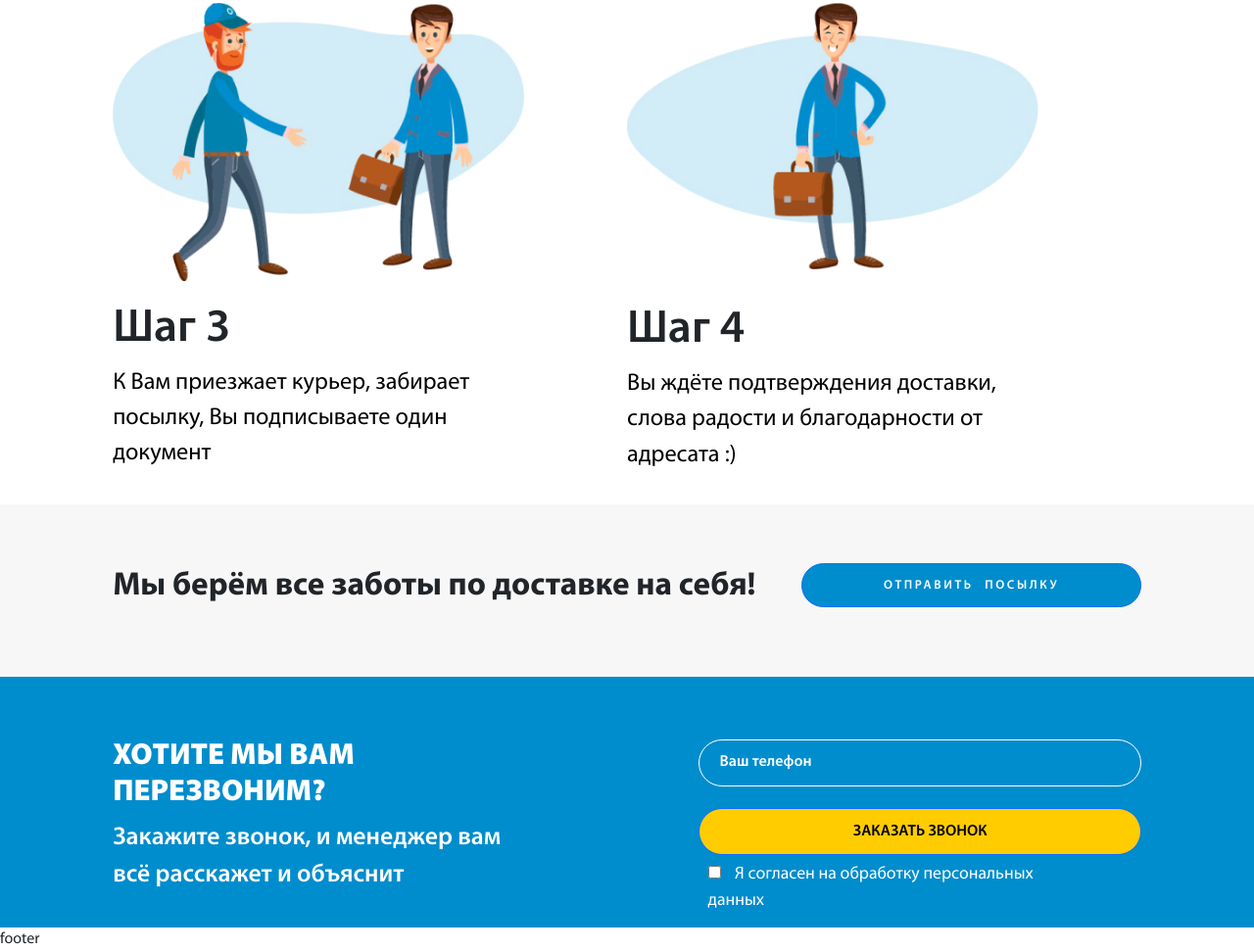
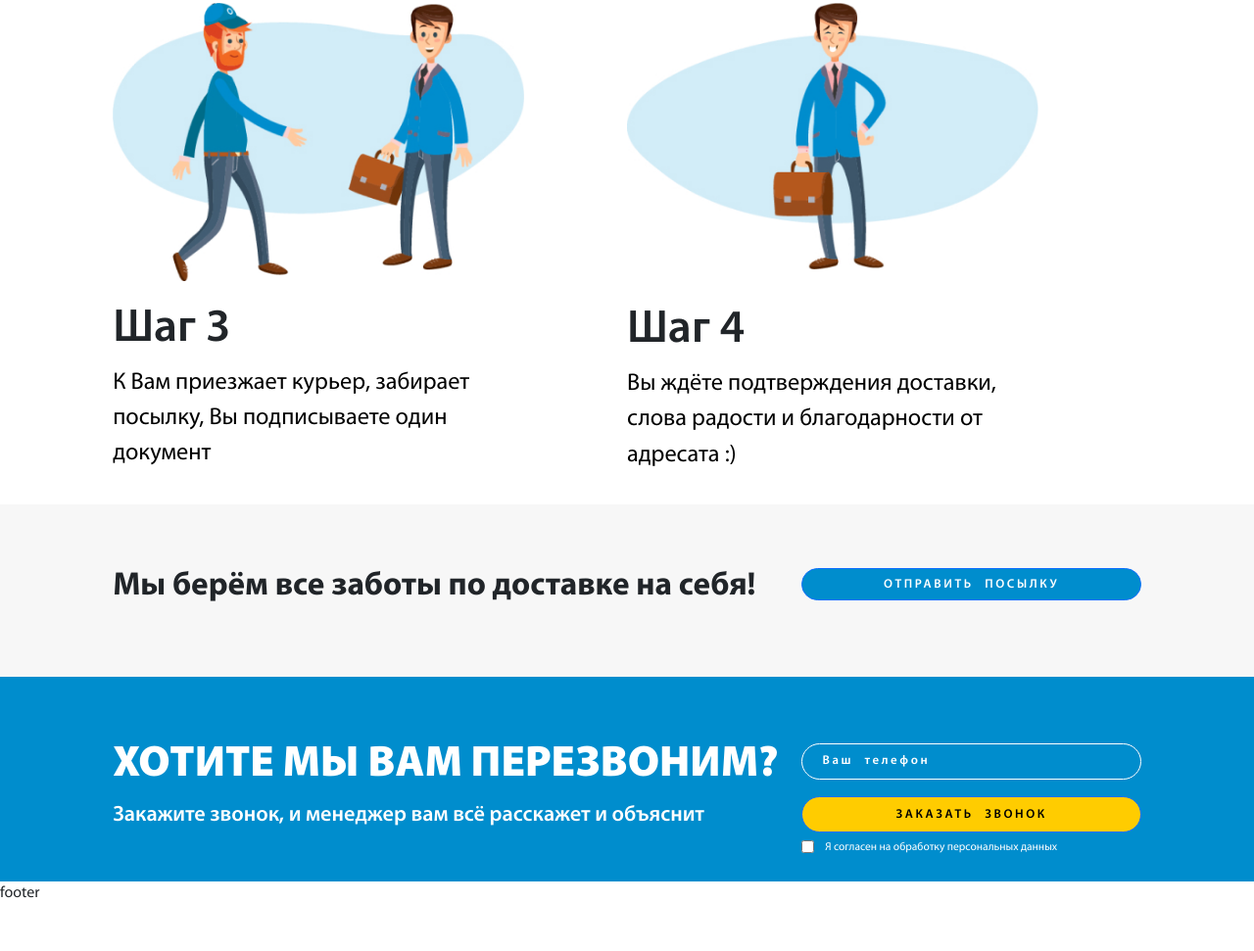
Before and after one commit to nikita1984/sendiIt, a website: page index.html in a window 1280 px wide. Shown: the part 1502-2473 px from the top of the page at 98% size. After the commit the page ends 2426 px from the top, so only its background shows below. Drawn offline with nearby package versions, Linux system fonts and the light colour scheme.

Commit message:
callback-section for desc have completed

```diff
--- a/sass/_after-main.sass
+++ b/sass/_after-main.sass
@@ -55,10 +55,8 @@
         margin-top: 1.5%
     @media screen and (min-width: 1024px)
         width: 33%
-        margin-top: -0.4%
+        margin-top: 0.1vw
         height: 0%
-        @include desctopButtonText
-
 
 .callBack
     @include containerHorisontalPadding
@@ -67,18 +65,21 @@
     @media screen and (min-width: 768px)
         display: flex
         justify-content: space-between
+    @media screen and (min-width: 768px)
+        padding-bottom: 2%
 .callBack__textBlock
     margin-top: 5%
     @media screen and (min-width: 768px)
         width: 40%
         margin-top: inherit
+    @media screen and (min-width: 1024px)
+        width: 65%
 .callBack__titel
     color: $textAlternativeColor
     @media screen and (min-width: 768px)
-        font-size: 192%
-.callBack__form
-    @media screen and (min-width: 768px)
-        width: 43%
+        font-size: 3.6vw
+    @media screen and (min-width: 1024px)
+        font-size: 3.47vw
 .callBack__text
     margin-top: 5%
     color: $textAlternativeColor
@@ -87,6 +88,14 @@
     @media screen and (min-width: 768px)
         font-size: 2vw
         margin-top: inherit
+    @media screen and (min-width: 1024px)
+        font-size: 1.73vw
+.callBack__form
+    @media screen and (min-width: 768px)
+        width: 43%
+    @media screen and (min-width: 1024px)
+        width: 33%
+        margin-top: 0.3vw
 .callBack__input
     color: $textAlternativeColor
     border-color: $textAlternativeColor
@@ -94,12 +103,14 @@
         color: white
     @media screen and (min-width: 768px)
         width: 100%
+        height: 32%
 .callBack__btn
     margin-top: 5%
     background: #FFCC00
     color: $textColor
     @media screen and (min-width: 768px)
         width: 100%
+        height: 32%
 .callBack__checkboxLabel
     width: 80%
     color: white
@@ -109,6 +120,13 @@
     margin-bottom: 3%
     @media screen and (min-width: 768px)
         font-size: 1.39vw
+        margin-left: inherit
+    @media screen and (min-width: 768px)
+        font-size: 0.9vw
+        vertical-align: baseline
 .callBack__checkboxInput
     margin-top: 3%
     margin-right: 3%
+    vertical-align: sub
+    @media screen and (min-width: 376px) and (max-width: 767px)
+        vertical-align: baseline
--- a/sass/_global.sass
+++ b/sass/_global.sass
@@ -58,6 +58,8 @@ p
         background-color: $mainColorTwo
     &:hover
         background-color: $mainColor
+    @media screen and (min-width: 1024px)
+      @include desctopButtonText
 
 
 .input-global
--- a/sass/_header.sass
+++ b/sass/_header.sass
@@ -71,7 +71,6 @@
     @media screen and (min-width: 1024px)
         width: 47%
         margin-top: 4%
-        @include desctopButtonText
 
 .logo
     width: 30vw
--- a/sass/_main.sass
+++ b/sass/_main.sass
@@ -78,7 +78,6 @@ main
         margin-top: 1%
     @media screen and (min-width: 1024px)
         width: 82%
-        @include desctopButtonText
 
 .main__textBlock
     margin-top: 5vw
```
Also changed, not shown: styles/style.css, 1 other file.
